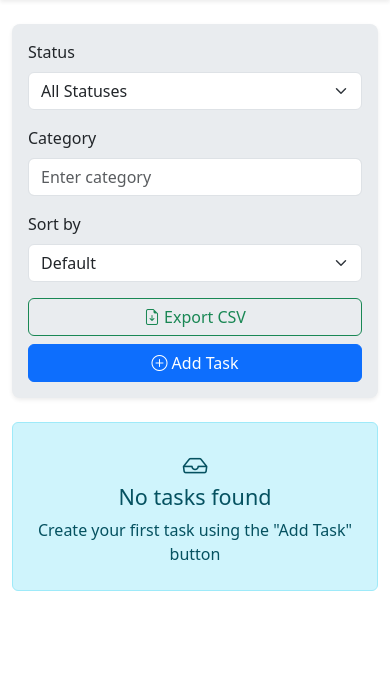
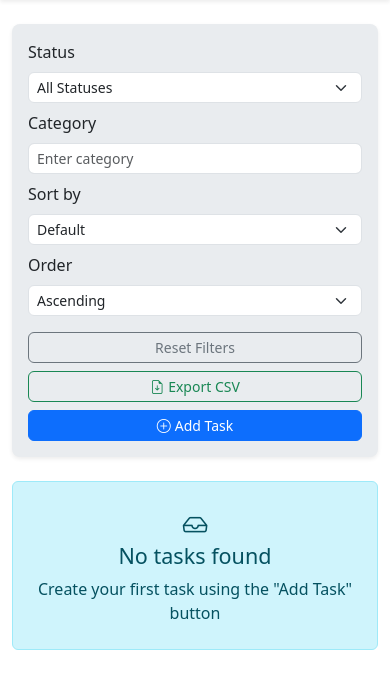
Before and after one commit to svladimir1010/Task-Tracker, a Flask app: page / in a window 390 px wide. Shown: the part 56-737 px from the top of the page. Run offline with Flask 3, Linux system fonts and the light colour scheme; the visitor is signed in with stand-in values (Sample User, id 1); data that the repository does not hold is empty; some libraries are stand-ins or nearby versions.

Commit message:
Added reset-filter button, made filters more adaptive and responsive, added visual overdue alerts (red borders)

```diff
--- a/app/routes.py
+++ b/app/routes.py
@@ -19,58 +19,56 @@ bp = Blueprint('main', __name__)
 @bp.route('/')
 @login_required
 def index():
-    # 1. Получение параметров фильтрации и сортировки
-    status_filter = request.args.get('status', '')
-    category_filter = request.args.get('category', '')
-    sort_by = request.args.get('sort_by', 'id') # По умолчанию сортируем по id
+    # Получаем параметры фильтрации и сортировки из запроса
+    status_filter = request.args.get('status')
+    category_filter = request.args.get('category')
+    sort_by = request.args.get('sort_by', 'id')  # По умолчанию сортировка по ID
+    sort_order = request.args.get('sort_order', 'asc')  # По умолчанию возрастающий порядок
 
-    # Инициализация базового запроса для задач текущего пользователя
+    # Формируем базовый запрос для задач текущего пользователя
     query = Task.query.filter_by(user_id=current_user.id)
 
-    # 2. Применение фильтрации
+    # Применяем фильтр по статусу, если он указан
     if status_filter:
         query = query.filter_by(status=status_filter)
 
+    # Применяем фильтр по категории, если она указана
     if category_filter:
-        # Используем .ilike() для поиска подстроки без учета регистра
-        query = query.filter(Task.category.ilike(f'%{category_filter}%'))
+        query = query.filter_by(category=category_filter)
 
-    # 3. Применение сортировки
-    if sort_by == 'created_at':
-        query = query.order_by(Task.created_at.desc()) # Свежие задачи вверху
-    elif sort_by == 'priority':
-        # Для сортировки по приоритету нужно преобразовать строковые значения
-        # в порядок. Используем CASE-выражение для SQL.
-        # Если у вас есть Enum для Priority, то это будет проще.
+    # Логика сортировки в зависимости от выбранного критерия
+    if sort_by == 'priority':
+        # Сортировка по приоритету с использованием CASE для кастомного порядка
         query = query.order_by(
             db.case(
                 (Task.priority == 'High', 1),
                 (Task.priority == 'Medium', 2),
                 (Task.priority == 'Low', 3),
-                else_=4 # Для любых других значений, если есть
+                else_=4  # Для любых других значений, если есть
             )
         )
     elif sort_by == 'due_date':
-        # Сначала сортируем по due_date, затем по id для стабильности
-        # NULL-значения due_date могут обрабатываться по-разному в БД,
-        # в SQLite они обычно идут последними.
-        # Можно добавить .asc() или .desc() по желанию.
-        query = query.order_by(Task.due_date.asc()) # Ближайшие сроки вверху
-    else: # По умолчанию или 'id'
-        query = query.order_by(Task.id)# Или asc()
+        # Сортировка по дате выполнения с учётом направления
+        order = Task.due_date.asc() if sort_order == 'asc' else Task.due_date.desc()
+        query = query.order_by(order, Task.id)  # Добавляем ID для стабильности
+    elif sort_by == 'created_at':
+        # Сортировка по дате создания
+        order = Task.created_at.asc() if sort_order == 'asc' else Task.created_at.desc()
+        query = query.order_by(order)
+    else:  # По умолчанию или 'id'
+        # Сортировка по ID
+        order = Task.id.asc() if sort_order == 'asc' else Task.id.desc()
+        query = query.order_by(order)
 
+    # Выполняем запрос и получаем список задач
     tasks = query.all()
 
-    # Передача текущей даты и времени в шаблон для проверки просроченных задач
-    current_datetime = datetime.now()
+    # Текущее время для проверки просроченных задач
+    current_datetime = datetime.utcnow()
 
-    return render_template('index.html',
-                           tasks=tasks,
-                           status_filter=status_filter,
-                           category_filter=category_filter,
-                           sort_by=sort_by,
-                           current_datetime=current_datetime # <--- Обязательно передать
-                           )
+    # Передаём данные в шаблон
+    return render_template('index.html', tasks=tasks, status_filter=status_filter, category_filter=category_filter,
+                           sort_by=sort_by, sort_order=sort_order, current_datetime=current_datetime)
 
 
 
--- a/app/static/css/style_base.css
+++ b/app/static/css/style_base.css
@@ -141,3 +141,20 @@ html, .navbar, .offcanvas, .footer, .alert, .table {
     box-shadow: 0 1px 4px rgba(255,255,255,0.1);
     background-color: #2a2a2a;
 }
+
+
+ /* Адаптивные стили, больше компактности*/
+@media (max-width: 768px) {
+    .form-select, .form-control {
+        font-size: 0.875rem;
+        padding: 0.25rem 0.5rem;
+    }
+    .btn {
+        font-size: 0.875rem;
+        padding: 0.25rem 0.5rem;
+    }
+}
+
+.border-danger {
+    border-width: 2px !important;
+}
--- a/app/templates/base.html
+++ b/app/templates/base.html
@@ -60,18 +60,11 @@
             </li>
             {% endif %}
             <li class="nav-item mx-1">
-<!--               <button id="btn-theme-toggle"-->
-<!--                       class="btn btn-outline-secondary btn-sm d-flex align-items-center" type="button"-->
-<!--                       title="Toggle theme">-->
-<!--                  <i class="bi bi-moon-fill me-1" id="theme-icon"></i> Тема-->
-<!--               </button>-->
-
 
                 <button class="btn btn-outline-secondary btn-sm d-flex align-items-center theme-toggle-btn" type="button"
                         title="Toggle theme">
                    <i class="bi bi-moon-fill me-1 theme-toggle-icon"></i> Тема
                 </button>
-
 
             </li>
          </ul>
@@ -121,13 +114,6 @@
                </a>
             </li>
             {% endif %}
-<!--            <li class="nav-item my-2">-->
-<!--               <button id="btn-theme-toggle-offcanvas" {# Сменил ID, чтобы не конфликтовал с десктопной кнопкой #}-->
-<!--                       class="btn btn-outline-secondary w-100 d-flex align-items-center justify-content-center" type="button"-->
-<!--                       title="Toggle theme">-->
-<!--                  <i class="bi bi-moon-fill me-2" id="theme-icon-offcanvas"></i> Тема {# Сменил ID #}-->
-<!--               </button>-->
-<!--            </li>-->
 
 	            <li class="nav-item my-2">
                     <button class="btn btn-outline-secondary w-100 d-flex align-items-center justify-content-center theme-toggle-btn" type="button" title="Toggle theme">
@@ -161,8 +147,10 @@
           </div>
        </footer>
 
-       <script src="https://cdn.jsdelivr.net/npm/bootstrap@5.3.0/dist/js/bootstrap.bundle.min.js"></script>
-       <script src="{{ url_for('static', filename='js/theme-toggle.js') }}"></script>
+
        {% block scripts %}{% endblock %}
+        <script src="https://cdn.jsdelivr.net/npm/bootstrap@5.3.0/dist/js/bootstrap.bundle.min.js"></script>
+        <script src="{{ url_for('static', filename='js/theme-toggle.js') }}"></script>
+        <script src="{{ url_for('static', filename='js/script.js') }}"></script>
     </body>
 </html>
--- a/app/templates/index.html
+++ b/app/templates/index.html
@@ -3,10 +3,13 @@
 {% block title %}Task Tracker{% endblock %}
 
 {% block content %}
+<!-- Основной контейнер формы фильтров с закруглёнными углами и тенью -->
 <div class="bg-body-secondary rounded-3 p-3 shadow-sm mb-4">
     <form method="GET" id="filterForm">
-        <div class="row g-3 align-items-end">
-            <div class="col-12 col-md-3">
+        <!-- Первый ряд: фильтры и сортировка -->
+        <div class="row g-2 align-items-end">
+            <!-- Поле выбора статуса задачи -->
+            <div class="col-12 col-sm-6 col-md-3">
                 <label for="statusFilter" class="form-label fw-medium mb-2">Status</label>
                 <select name="status" id="statusFilter" class="form-select" onchange="document.getElementById('filterForm').submit()">
                     <option value="">All Statuses</option>
@@ -16,30 +19,51 @@
                 </select>
             </div>
 
-            <div class="col-12 col-md-3">
+            <!-- Поле ввода категории задачи -->
+            <div class="col-12 col-sm-6 col-md-3">
                 <label for="categoryFilter" class="form-label fw-medium mb-2">Category</label>
                 <input type="text" name="category" id="categoryFilter" class="form-control" placeholder="Enter category"
                        value="{{ category_filter or '' }}">
             </div>
 
-            <div class="col-12 col-md-2">
+            <!-- Поле выбора критерия сортировки -->
+            <div class="col-12 col-sm-6 col-md-2">
                 <label for="sortBySelect" class="form-label fw-medium mb-2">Sort by</label>
                 <select name="sort_by" id="sortBySelect" class="form-select" onchange="document.getElementById('filterForm').submit()">
                     <option value="id" {% if sort_by=='id' %}selected{% endif %}>Default</option>
                     <option value="created_at" {% if sort_by=='created_at' %}selected{% endif %}>Date Created</option>
-                    {# Добавляем опции сортировки по priority и due_date #}
                     <option value="priority" {% if sort_by=='priority' %}selected{% endif %}>Priority</option>
                     <option value="due_date" {% if sort_by=='due_date' %}selected{% endif %}>Due Date</option>
                 </select>
             </div>
 
-            {# Улучшена адаптивность кнопок #}
-            <div class="col-12 col-md-4 d-grid gap-2 d-md-flex justify-content-md-end">
-                <a href="{{ url_for('main.export_tasks') }}" class="btn btn-outline-success flex-grow-1 d-flex align-items-center justify-content-center">
+            <!-- Поле выбора направления сортировки -->
+            <div class="col-12 col-sm-6 col-md-2">
+                <label for="sortOrderSelect" class="form-label fw-medium mb-2">Order</label>
+                <select name="sort_order" id="sortOrderSelect" class="form-select" onchange="document.getElementById('filterForm').submit()">
+                    <option value="asc" {% if sort_order == 'asc' %}selected{% endif %}>Ascending</option>
+                    <option value="desc" {% if sort_order == 'desc' %}selected{% endif %}>Descending</option>
+                </select>
+            </div>
+        </div>
+
+        <!-- Второй ряд: кнопки действий -->
+        <div class="row g-2 mt-2">
+            <!-- Кнопка сброса фильтров -->
+            <div class="col-12 col-sm-6 col-md-2">
+                <button type="button" class="btn btn-outline-secondary w-100" onclick="resetFilters()">Reset Filters</button>
+            </div>
+
+            <!-- Кнопка экспорта в CSV -->
+            <div class="col-12 col-sm-6 col-md-2">
+                <a href="{{ url_for('main.export_tasks') }}" class="btn btn-outline-success w-100 d-flex align-items-center justify-content-center">
                     <i class="bi bi-file-earmark-arrow-down me-1"></i> Export CSV
                 </a>
+            </div>
 
-                <a href="{{ url_for('main.add_task') }}" class="btn btn-primary flex-grow-1 d-flex align-items-center justify-content-center">
+            <!-- Кнопка добавления задачи -->
+            <div class="col-12 col-sm-6 col-md-2">
+                <a href="{{ url_for('main.add_task') }}" class="btn btn-primary w-100 d-flex align-items-center justify-content-center">
                     <i class="bi bi-plus-circle me-1"></i> Add Task
                 </a>
             </div>
@@ -47,16 +71,32 @@
     </form>
 </div>
 
+<!-- Скрипт для сброса фильтров -->
+<script>
+    function resetFilters() {
+        // Сбрасываем все поля формы на значения по умолчанию
+        document.getElementById('statusFilter').value = '';
+        document.getElementById('categoryFilter').value = '';
+        document.getElementById('sortBySelect').value = 'id';
+        document.getElementById('sortOrderSelect').value = 'asc';
+        document.getElementById('filterForm').submit();
+    }
+</script>
+
+<!-- Сетка для отображения задач в виде карточек -->
 <div class="row g-3">
     {% for task in tasks %}
     <div class="col-12 col-md-6 col-lg-4">
+        <!-- Карточка задачи с фиксированной высотой и тенью -->
         <div class="card h-100 bg-body-secondary border-0 shadow-sm task-item-card">
             <div class="card-body p-3 d-flex flex-column">
+                <!-- Заголовок и категория задачи -->
                 <div class="d-flex align-items-center mb-2">
                     <h5 class="task-title mb-0 me-2 text-truncate">{{ task.title }}</h5>
                     <span class="badge bg-light text-dark border rounded-pill flex-shrink-0">{{ task.category }}</span>
                 </div>
 
+                <!-- Статус задачи с цветовым индикатором -->
                 <div class="mb-2">
                     <strong class="
                         {% if task.status == 'Not Started' %}text-danger
@@ -70,7 +110,7 @@
                     </strong>
                 </div>
 
-                {# Добавляем Priority #}
+                <!-- Приоритет задачи с цветовым индикатором -->
                 <div class="mb-2 text-muted small">
                     <i class="bi bi-exclamation-circle me-1"></i> Priority:
                     <strong class="
@@ -81,33 +121,33 @@
                     </strong>
                 </div>
 
-                {# Добавляем Due Date #}
-                <div class="mb-2 text-muted small">
+                <!-- Срок выполнения задачи с индикатором просрочки -->
+                <div class="mb-2 text-muted small {% if task.due_date and task.due_date < current_datetime and task.status != 'Completed' %}border border-danger rounded p-1{% endif %}">
                     <i class="bi bi-calendar-check me-1"></i> Due Date:
                     {% if task.due_date %}
-                        {# Отображаем дату и время #}
                         <strong>{{ task.due_date.strftime('%d %b %Y %H:%M') }}</strong>
-                        {# Опционально: можно добавить индикатор просроченной даты #}
-                        {# Примечание: Для now нужно передать current_datetime=datetime.now() из вашего Flask-маршрута index() #}
                         {% if task.due_date < current_datetime and task.status != 'Completed' %}
-                            <span class="text-danger">(Overdue)</span>
+                            <span class="text-danger"><i class="bi bi-exclamation-triangle me-1"></i>(Overdue)</span>
                         {% endif %}
                     {% else %}
                         N/A
                     {% endif %}
                 </div>
 
+                <!-- Дата создания задачи -->
                 <div class="mb-2 text-muted small">
                     <i class="bi bi-calendar me-1"></i> Created:
                     <strong>{{ task.created_at.strftime('%d %b %Y') }}</strong>
                 </div>
 
+                <!-- Описание задачи, если оно есть -->
                 {% if task.description %}
                 <div class="mt-3 flex-grow-1">
                     <p class="mb-0 text-break">{{ task.description }}</p>
                 </div>
                 {% endif %}
 
+                <!-- Кнопки редактирования и удаления, выровнены по нижнему краю -->
                 <div class="d-flex gap-2 mt-auto pt-3 border-top border-secondary-subtle">
                     <a href="{{ url_for('main.edit_task', id=task.id) }}"
                        class="btn btn-sm btn-outline-warning d-flex align-items-center flex-grow-1 justify-content-center">
@@ -126,6 +166,7 @@
         </div>
     </div>
     {% else %}
+    <!-- Сообщение, если задач нет -->
     <div class="col-12">
         <div class="alert alert-info text-center py-4">
             <i class="bi bi-inbox fs-2 mb-3"></i>
```
